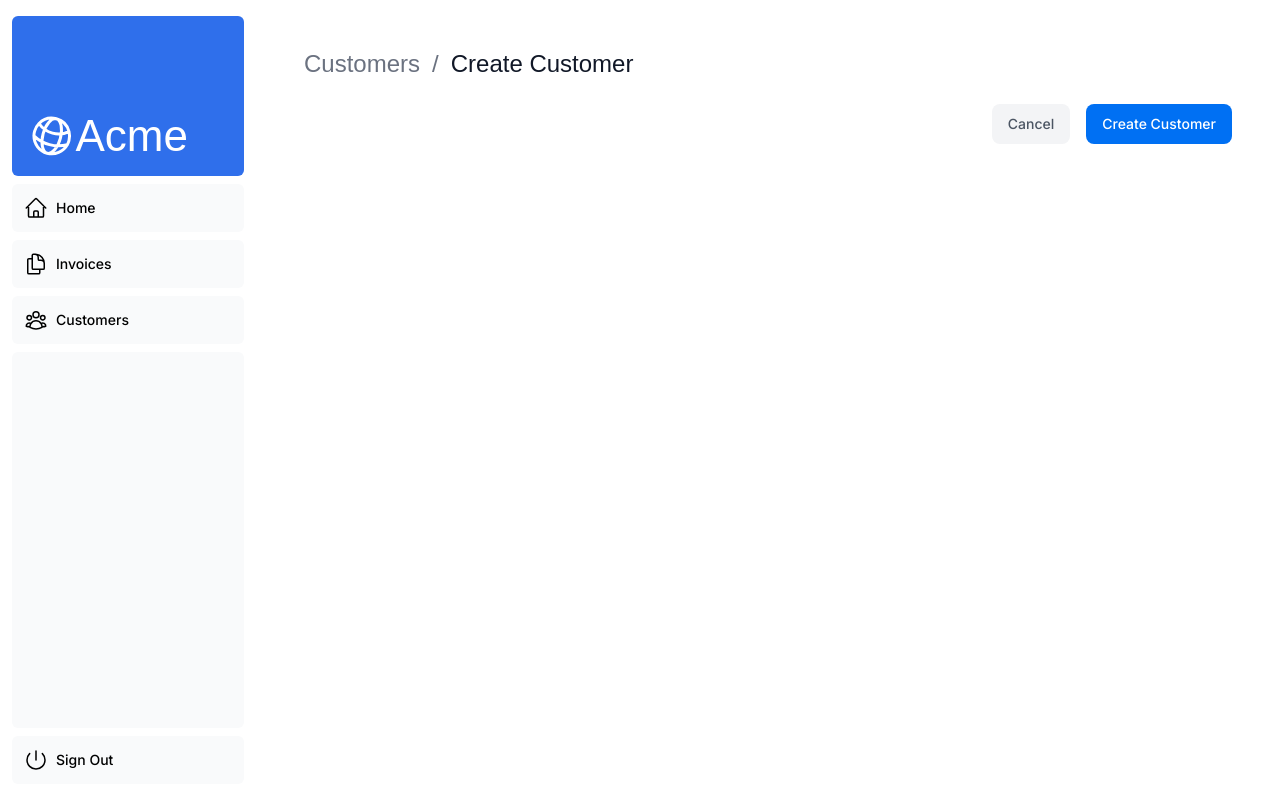
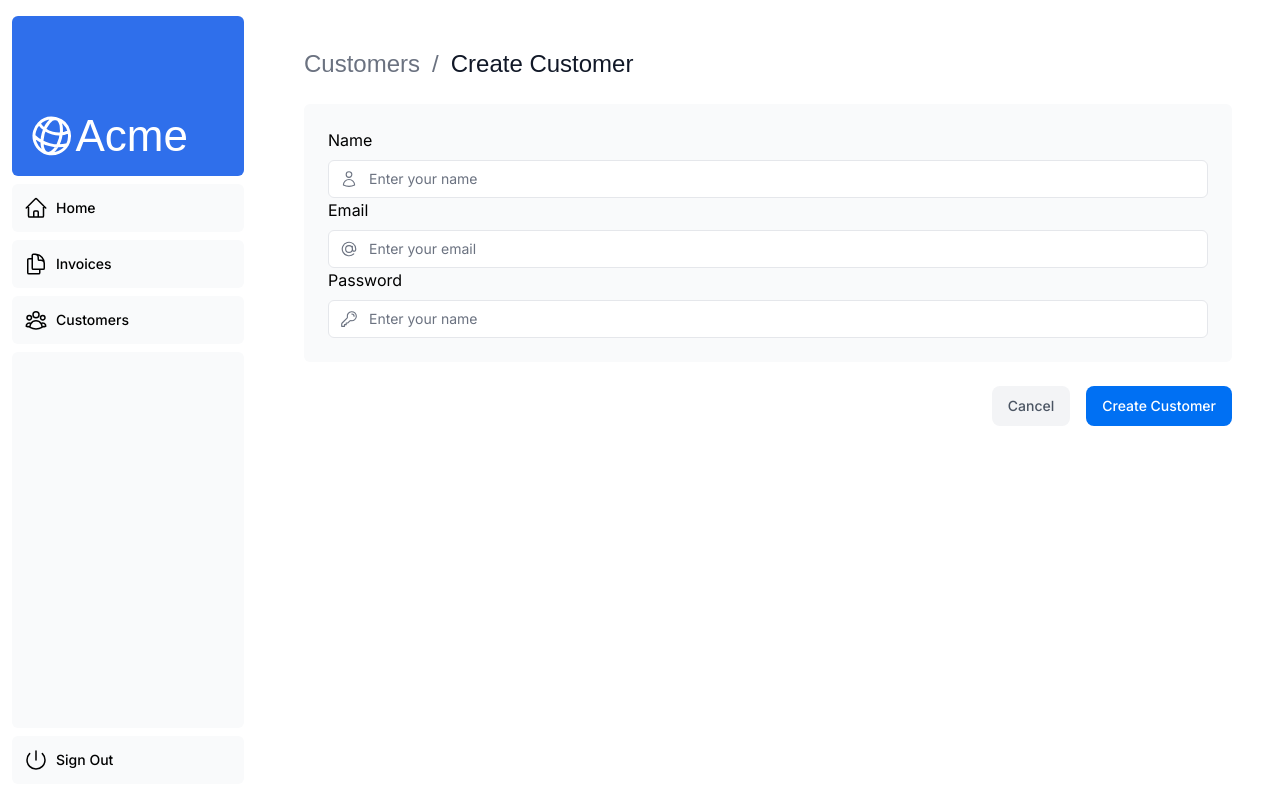
Before and after one commit to abdulmahl/nextjs-dashboard, a Next.js app: page /dashboard/customers/create in a window 1280 px wide. Built offline with nearby package versions, Linux system fonts and the light colour scheme; a web font is replaced by a local one.

Commit message:
Done with creating the create user form.

```diff
--- a/app/ui/customers/create-customer-form.tsx
+++ b/app/ui/customers/create-customer-form.tsx
@@ -1,10 +1,58 @@
 import React from 'react';
 import Link from 'next/link';
 import { Button } from '../button';
+import { AtSymbolIcon, KeyIcon, UserIcon } from '@heroicons/react/24/outline';
 
 export default function CustomerForm() {
   return (
     <form>
+      <div className="rounded-md bg-gray-50 p-4 md:p-6">
+        <label htmlFor="name">Name</label>
+        <div className="relative mt-2 rounded-md">
+          <div className="relative">
+            <input
+              id="name"
+              name="name"
+              type="text"
+              step="0.01"
+              placeholder="Enter your name"
+              className="peer block w-full rounded-md border border-gray-200 py-2 pl-10 text-sm outline-2 placeholder:text-gray-500"
+              required
+            />
+            <UserIcon className="pointer-events-none absolute left-3 top-1/2 h-[18px] w-[18px] -translate-y-1/2 text-gray-500 peer-focus:text-gray-900" />
+          </div>
+        </div>
+        <label htmlFor="email">Email</label>
+        <div className="relative mt-2 rounded-md">
+          <div className="relative">
+            <input
+              id="email"
+              name="email"
+              type="text"
+              step="0.01"
+              placeholder="Enter your email"
+              className="peer block w-full rounded-md border border-gray-200 py-2 pl-10 text-sm outline-2 placeholder:text-gray-500"
+              required
+            />
+            <AtSymbolIcon className="pointer-events-none absolute left-3 top-1/2 h-[18px] w-[18px] -translate-y-1/2 text-gray-500 peer-focus:text-gray-900" />
+          </div>
+        </div>
+        <label htmlFor="name">Password</label>
+        <div className="relative mt-2 rounded-md">
+          <div className="relative">
+            <input
+              id="name"
+              name="name"
+              type="text"
+              step="0.01"
+              placeholder="Enter your name"
+              className="peer block w-full rounded-md border border-gray-200 py-2 pl-10 text-sm outline-2 placeholder:text-gray-500"
+              required
+            />
+            <KeyIcon className="pointer-events-none absolute left-3 top-1/2 h-[18px] w-[18px] -translate-y-1/2 text-gray-500 peer-focus:text-gray-900" />
+          </div>
+        </div>
+      </div>
       <div className="mt-6 flex justify-end gap-4">
         <Link
           href="/dashboard/customers"
```
